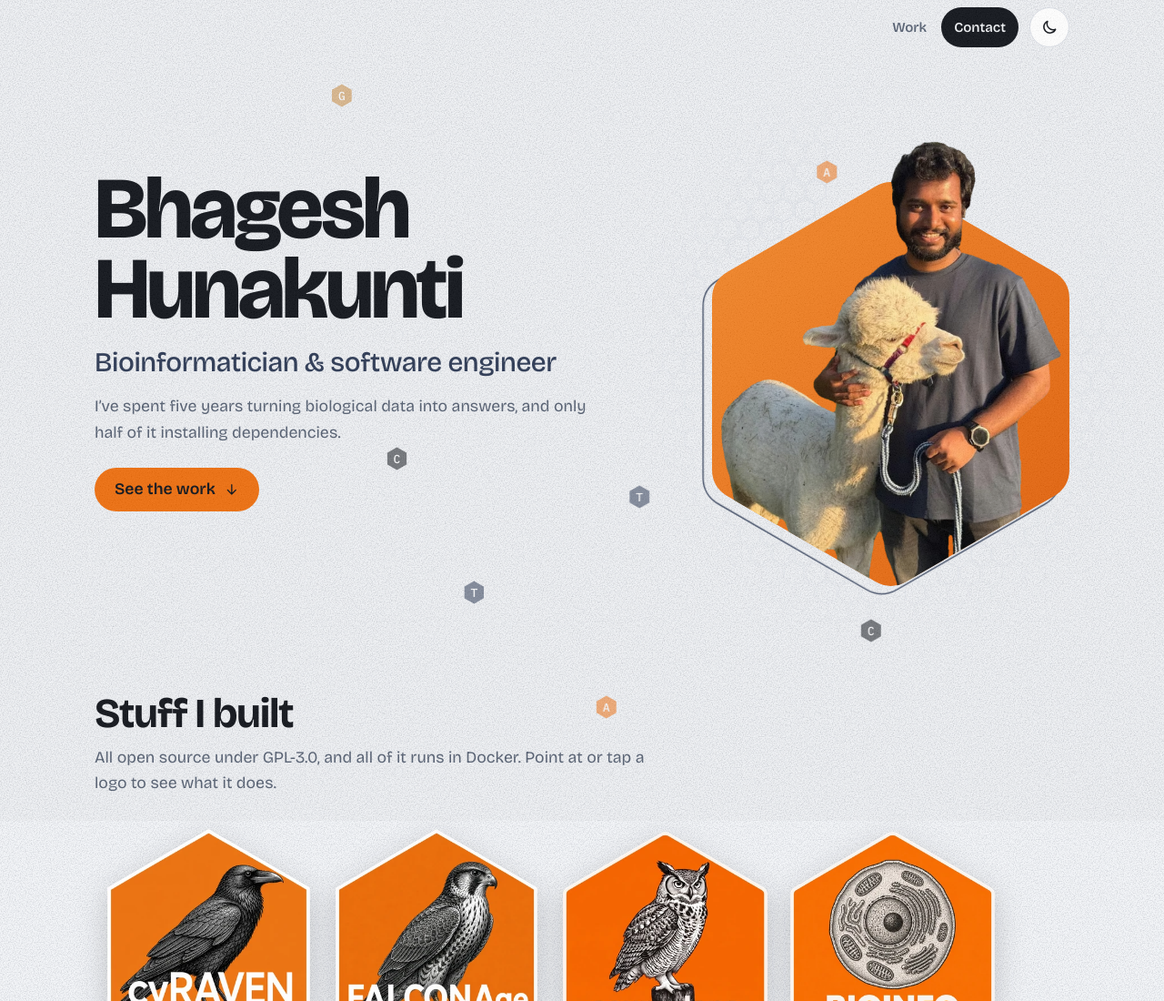
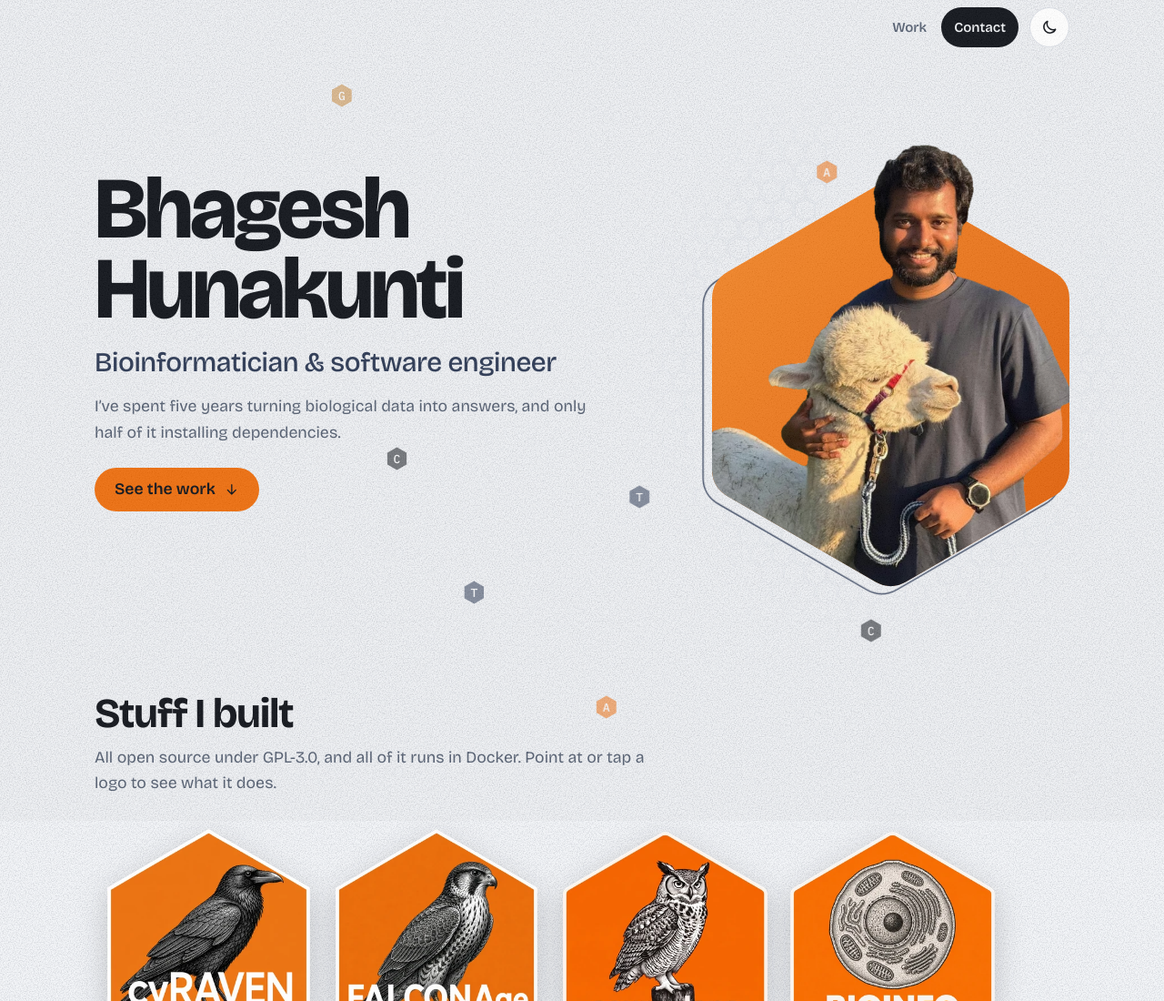
Before and after one commit to bhagesh-h/portfolio-2027, a plain HTML site: page index.html in a window 1280 px wide. Shown: the top 1100 px of the page at 91% size. Drawn offline with Linux system fonts and the light colour scheme.

Commit message:
Crop the photo at the waist and guard it against casual saving

```diff
--- a/css/style.css
+++ b/css/style.css
@@ -410,7 +410,12 @@ body { padding-bottom: calc(76px + env(safe-area-inset-bottom, 0px)); }
   vector-effect: non-scaling-stroke;
   transform: translate(-2.5px, 2.2px);
 }
-.portrait picture { position: absolute; inset: 0; }
+.portrait picture { position: absolute; inset: 0; pointer-events: none; }
+/* Keep the photo from being saved casually: no drag, no long-press menu, and a
+   transparent shield on top so right-click never targets the image. */
+.portrait { -webkit-touch-callout: none; -webkit-user-select: none; user-select: none; }
+.portrait-img { -webkit-user-drag: none; }
+.portrait-shield { position: absolute; inset: 0; z-index: 2; }
 .portrait-img {
   width: 100%;
   height: 100%;
--- a/index.html
+++ b/index.html
@@ -5,6 +5,7 @@
   <meta name="viewport" content="width=device-width, initial-scale=1, viewport-fit=cover">
   <title>Bhagesh Hunakunti</title>
   <meta name="description" content="Bhagesh Hunakunti, bioinformatician and software engineer. Tools for flow cytometry, aging clocks and keeping up with the literature, plus a statistics course in Python and R.">
+  <meta name="robots" content="noimageindex">
   <meta name="color-scheme" content="light dark">
   <meta name="theme-color" content="#F2F4F7" media="(prefers-color-scheme: light)">
   <meta name="theme-color" content="#0E1014" media="(prefers-color-scheme: dark)">
@@ -116,16 +117,18 @@
         </svg>
         <picture>
           <source type="image/avif"
-                  srcset="img/portrait-v4-360.avif 360w, img/portrait-v4-560.avif 560w, img/portrait-v4-760.avif 760w, img/portrait-v4-874.avif 874w"
+                  srcset="img/portrait-v5-360.avif 360w, img/portrait-v5-560.avif 560w, img/portrait-v5-735.avif 735w"
                   sizes="(min-width: 860px) 416px, (min-width: 480px) 288px, 64vw">
           <img class="portrait-img"
-               src="img/portrait-v4-560.webp"
-               srcset="img/portrait-v4-360.webp 360w, img/portrait-v4-560.webp 560w, img/portrait-v4-760.webp 760w, img/portrait-v4-874.webp 874w"
+               src="img/portrait-v5-560.webp"
+               srcset="img/portrait-v5-360.webp 360w, img/portrait-v5-560.webp 560w, img/portrait-v5-735.webp 735w"
                sizes="(min-width: 860px) 416px, (min-width: 480px) 288px, 64vw"
-               width="874" height="1136"
+               width="735" height="956"
                alt="Bhagesh smiling in a sunlit garden with one arm around a white alpaca"
-               fetchpriority="high" decoding="async">
+               fetchpriority="high" decoding="async" draggable="false">
         </picture>
+        <!-- Sits over the photo so right-click / long-press never reach the image itself. -->
+        <span class="portrait-shield" aria-hidden="true"></span>
       </div>
     </section>
 
--- a/js/main.js
+++ b/js/main.js
@@ -72,6 +72,14 @@
   window.addEventListener('scroll', onScroll, { passive: true });
   window.addEventListener('resize', onScroll);
   onScroll();
+
+  /* ---------- Portrait: no context menu or dragging over the photo ----------- */
+  var portraitBox = document.querySelector('.portrait');
+  if (portraitBox) {
+    ['contextmenu', 'dragstart'].forEach(function (type) {
+      portraitBox.addEventListener(type, function (e) { e.preventDefault(); });
+    });
+  }
 
   /* ---------- Tool logos ------------------------------------------------------
      On wide screens with a mouse, hover opens a logo (CSS). Everywhere else a
```
Also changed, not shown: img/og-card.jpg, img/portrait-v4-360.avif (deleted), img/portrait-v4-360.webp (deleted), img/portrait-v4-560.avif (deleted), img/portrait-v4-560.webp (deleted), img/portrait-v4-760.avif (deleted), img/portrait-v4-760.webp (deleted), img/portrait-v4-874.avif (deleted), img/portrait-v4-874.webp (deleted), img/portrait-v5-360.avif (added), img/portrait-v5-360.webp (added), img/portrait-v5-560.avif (added), img/portrait-v5-560.webp (added), img/portrait-v5-735.avif (added), 1 more files.
